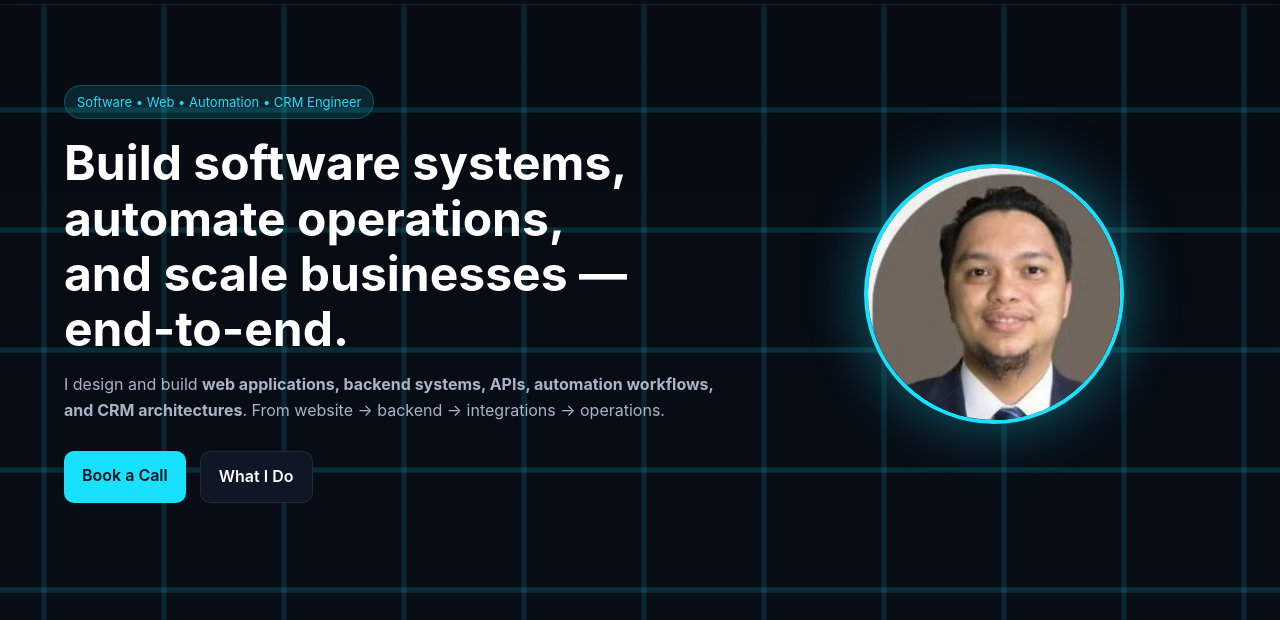
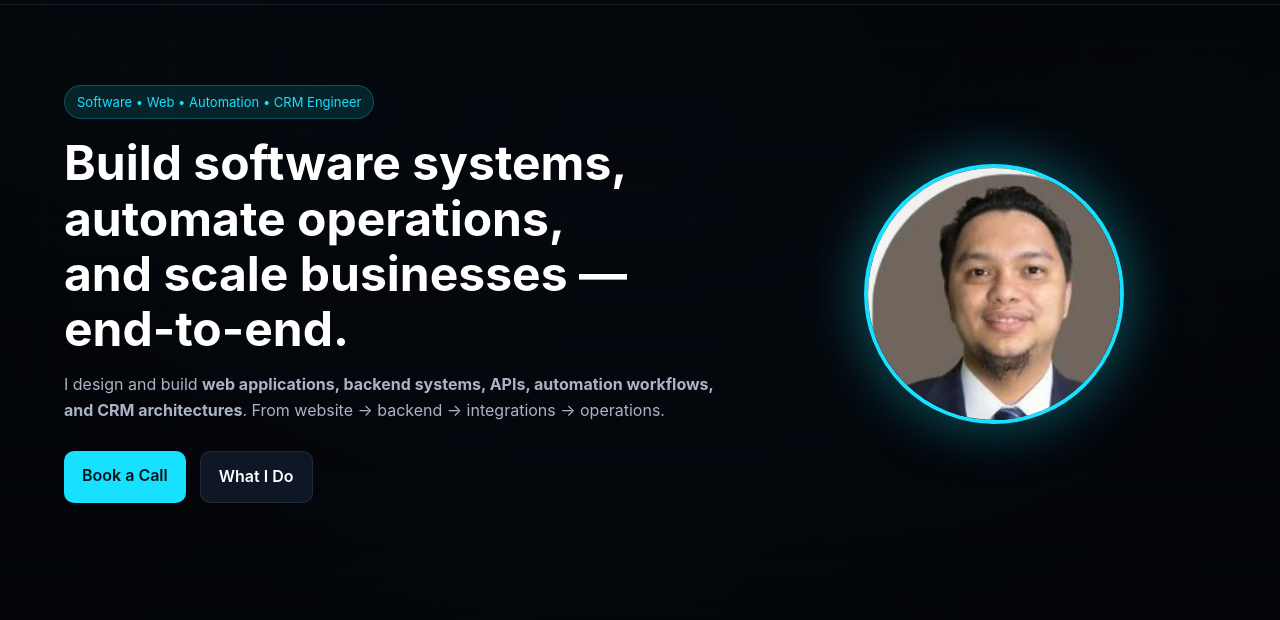
Before and after one commit to Qir05/PortfolioEbberdos, a plain HTML site: page index.html in a window 1280 px wide. Shown: the part 54-674 px from the top of the page. Drawn offline with Linux system fonts and the light colour scheme.

Commit message:
Update index.html

```diff
--- a/index.html
+++ b/index.html
@@ -28,23 +28,56 @@ body{
   overflow-x:hidden;
 }
 
-/* ANIMATED CIRCUIT BACKGROUND */
+/* ANIMATED CIRCUIT / MICROCHIP BACKGROUND (no grid) */
 body::before{
   content:"";
   position:fixed;
+  inset:-20%;
+  z-index:-2;
+  pointer-events:none;
+
+  /* subtle circuit lines + glow */
+  background:
+    radial-gradient(900px 500px at 15% 20%, rgba(24,224,255,.14), transparent 60%),
+    radial-gradient(700px 420px at 85% 30%, rgba(106,223,255,.10), transparent 60%),
+    radial-gradient(900px 520px at 40% 85%, rgba(24,224,255,.08), transparent 60%),
+
+    /* horizontal + vertical thin lines (not grid look) */
+    repeating-linear-gradient(0deg,
+      rgba(24,224,255,.11) 0px,
+      rgba(24,224,255,.11) 1px,
+      transparent 1px,
+      transparent 88px
+    ),
+    repeating-linear-gradient(90deg,
+      rgba(24,224,255,.09) 0px,
+      rgba(24,224,255,.09) 1px,
+      transparent 1px,
+      transparent 130px
+    );
+
+  filter: blur(.2px);
+  opacity:.55;
+  animation:circuitMove 28s linear infinite;
+}
+
+body::after{
+  content:"";
+  position:fixed;
   inset:0;
+  z-index:-1;
+  pointer-events:none;
+  /* dark overlay so text stays readable */
   background:
-    linear-gradient(transparent 95%, rgba(24,224,255,.15) 96%),
-    linear-gradient(90deg, transparent 95%, rgba(24,224,255,.12) 96%);
-  background-size:120px 120px;
-  animation:moveBg 30s linear infinite;
-  pointer-events:none;
-  z-index:-2;
+    radial-gradient(1200px 700px at 50% 30%, rgba(0,0,0,.35), rgba(0,0,0,.82)),
+    linear-gradient(180deg, rgba(7,11,18,.20), rgba(11,19,32,.65));
 }
-@keyframes moveBg{
-  from{background-position:0 0}
-  to{background-position:1000px 1000px}
+
+@keyframes circuitMove{
+  from{ transform:translate3d(0,0,0); }
+  to{ transform:translate3d(220px,120px,0); }
 }
+
 
 .container{max-width:1200px;margin:auto;padding:80px 24px}
 
```
